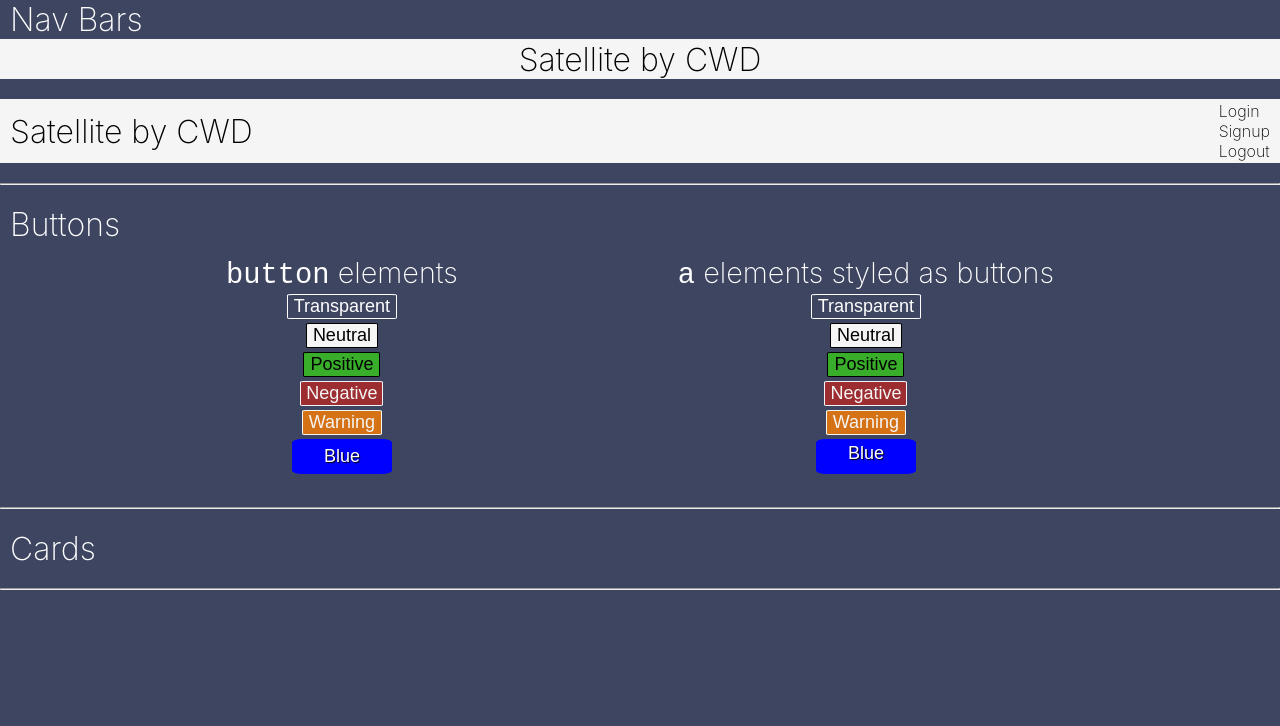
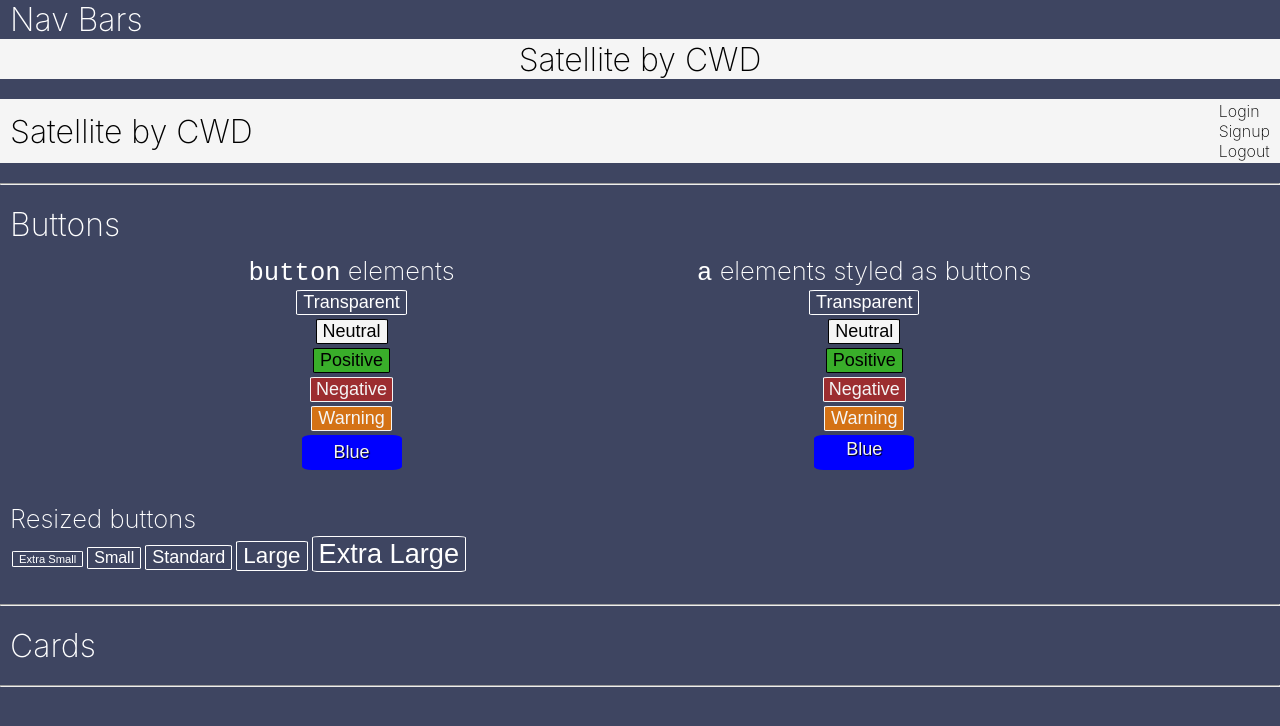
Before and after one commit to Cinque-Web-Development/satellite, a React (Create React App) app: page / in a window 1280 px wide. Shown: the top 726 px of the page. Built offline with nearby package versions, Linux system fonts and the light colour scheme.

Commit message:
button sizes

```diff
--- a/src/components/Buttons/Buttons.css
+++ b/src/components/Buttons/Buttons.css
@@ -2,7 +2,14 @@
 .Buttons {
     padding: 10px;
     display: flex;
+    flex-direction: column;
+}
+
+.button-columns-wrapper {
+    display: flex;
+    width: 100%;
     justify-content: space-evenly;
+    padding-bottom: 30px;
 }
 
 .buttons-section {
@@ -76,15 +83,32 @@
 .stlt-blue-btn {
     border: 3px solid blue;
     background-color: blue;
-    color: white;
+    color: whitesmoke;
     width: 100px;
     height: 35px;
     border-radius: 10%;
     transition: background-color border 0.2s;
     text-shadow: 1px 1px 1px black;
 }
+
 .stlt-blue-btn:hover {
     border: 3px solid #9D9D9D;
     background-color: #9D9D9D;
     transition: background-color border 0.2s;
 }
+
+.stlt-xsm-btn {
+    font-size: 0.7rem;
+}
+
+.stlt-sm-btn {
+    font-size: 1rem;
+}
+
+.stlt-lg-btn {
+    font-size: 1.4rem;
+}
+
+.stlt-xlg-btn {
+    font-size: 1.7rem;
+}
--- a/src/components/Buttons/Buttons.jsx
+++ b/src/components/Buttons/Buttons.jsx
@@ -5,9 +5,10 @@ import './Buttons.css';
 export default function Buttons() {
     return (
         <div className="Buttons">
+            <div className="button-columns-wrapper">
                 <div className="buttons-section">
-                <h2><code>button</code> elements</h2>
-                <button className="stlt-btn"> Transparent</button>
+                    <h3><code>button</code> elements</h3>
+                    <button className="stlt-btn">Transparent</button>
                     <button className="stlt-btn stlt-std-btn">Neutral</button>
                     <button className="stlt-btn stlt-pos-btn">Positive</button>
                     <button className="stlt-btn stlt-neg-btn">Negative</button>
@@ -15,7 +16,7 @@ export default function Buttons() {
                     <button className="stlt-btn stlt-blue-btn">Blue</button>
                 </div>
                 <div className="buttons-section">
-                <h2><code>a</code> elements styled as buttons</h2>
+                    <h3><code>a</code> elements styled as buttons</h3>
                     <a href="/" className="stlt-btn">Transparent</a>
                     <a href="/" className="stlt-btn stlt-std-btn">Neutral</a>
                     <a href="/" className="stlt-btn stlt-pos-btn">Positive</a>
@@ -24,5 +25,14 @@ export default function Buttons() {
                     <a href="/" className="stlt-btn stlt-blue-btn">Blue</a>
                 </div>
             </div>
+            <div>
+                <h3>Resized buttons</h3>
+                    <button className="stlt-btn stlt-xsm-btn">Extra Small</button>
+                    <button className="stlt-btn stlt-sm-btn">Small</button>
+                    <button className="stlt-btn">Standard</button>
+                    <button className="stlt-btn stlt-lg-btn">Large</button>
+                    <button className="stlt-btn stlt-xlg-btn"> Extra Large</button>
+            </div>
+        </div>
     )
 }
--- a/src/index.css
+++ b/src/index.css
@@ -40,6 +40,11 @@ h2 {
   font-weight: 200;
 }
 
+h3 {
+  font-size: 1.6rem;
+  font-weight: 200;
+}
+
 ul {
   list-style: none;
   font-weight: 200;
```
Lines whose indentation alone changed are shown as unchanged.
